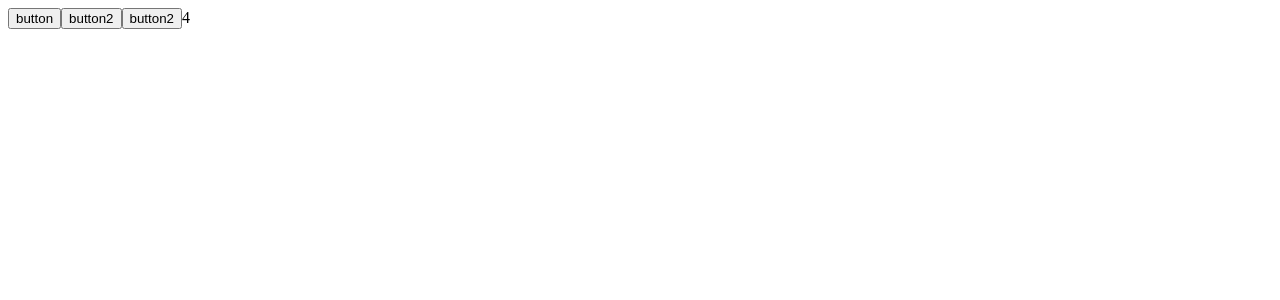
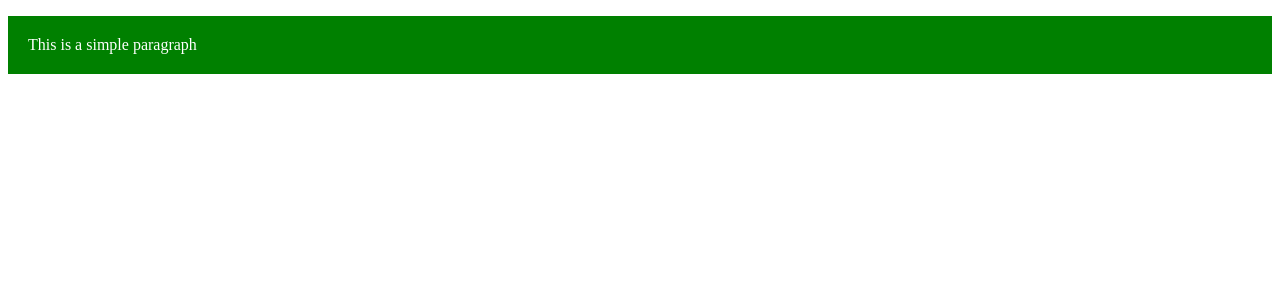
Before and after one commit to ameysawant/react19-with-typescript-tutorial, a React (Vite) app: page / in a window 1280 px wide. Shown: the top 300 px of the page. Built offline with nearby package versions, Linux system fonts and the light colour scheme.

Commit message:
added paragraph

```diff
--- a/src/App.tsx
+++ b/src/App.tsx
@@ -1,13 +1,9 @@
-import Button, { Button2 } from "./components/Button";
+import Paragraph from "./components/Paragraph";
 
 const App = () => {
   return (
     <>
-      <Button />
-      <Button2 />
-      {2 + 2}
-      <img className="btn-primary" src="" alt="" />
-      <br />
+      <Paragraph />
     </>
   );
 };
--- /dev/null
+++ b/src/components/Paragraph.tsx
@@ -0,0 +1,20 @@
+import styles from "./paragraph.module.css";
+
+const Paragraph = () => {
+  return (
+    <>
+      <p
+        className={styles.mypara}
+        // style={{
+        //   backgroundColor: "orange",
+        //   padding: "20px 20px",
+        //   color: "white",
+        // }}
+      >
+        This is a simple paragraph
+      </p>
+    </>
+  );
+};
+
+export default Paragraph;
--- /dev/null
+++ b/src/components/paragraph.module.css
@@ -0,0 +1,5 @@
+.mypara {
+  background-color: green;
+  padding: 20px;
+  color: white;
+}
--- a/src/index.css
+++ b/src/index.css
@@ -0,0 +1,5 @@
+.my-para {
+  background-color: red;
+  padding: 20px;
+  color: white;
+}
```
